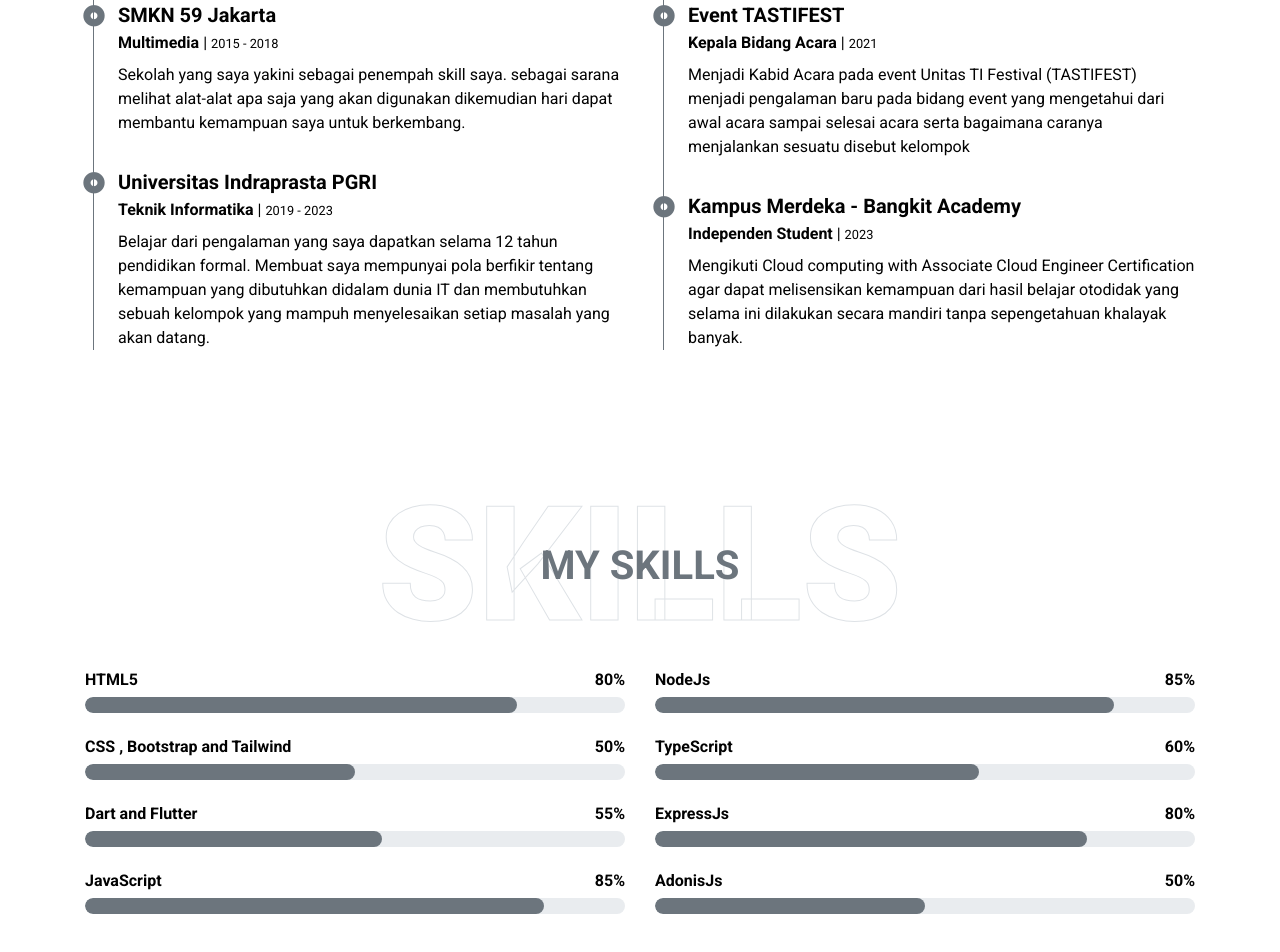
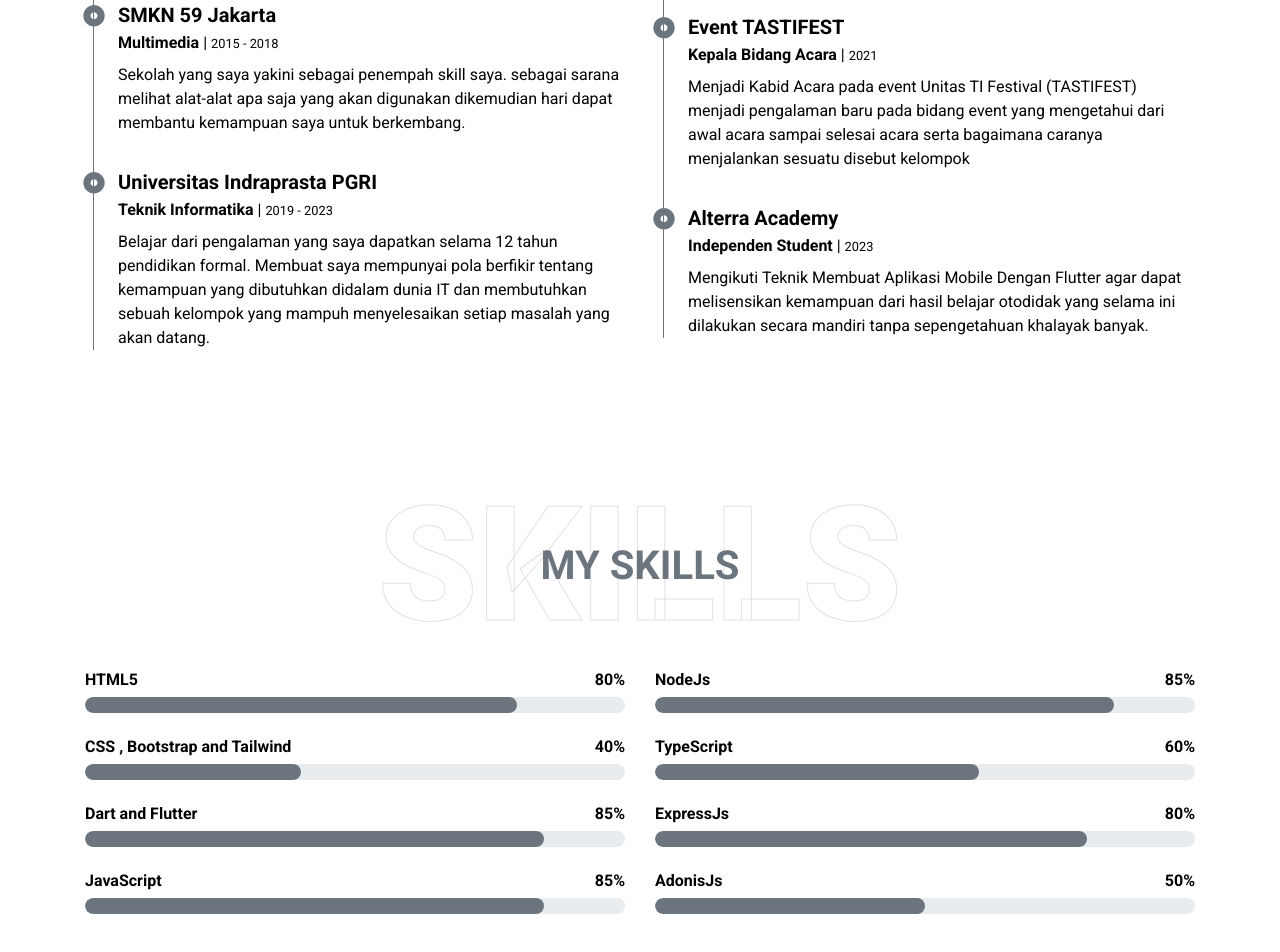
Before and after one commit to dnrahmath/aboutme, a plain HTML site: page index.html in a window 1280 px wide. Shown: the part 1841-2793 px from the top of the page. Drawn offline with nearby package versions, Linux system fonts and the light colour scheme.

Commit message:
Update index.html

```diff
--- a/index.html
+++ b/index.html
@@ -152,9 +152,9 @@
                         </div>
                         <div class="position-relative ex-me mb-4">
                             <i class="far fa-dot-circle text-secondary position-absolute" style="top: 2px;left: -35px;  font-size: 22px;"></i>
-                            <h5 class="font-weight-bold mb-1">Kampus Merdeka - Bangkit Academy</h5>
+                            <h5 class="font-weight-bold mb-1">Alterra Academy</h5>
                             <p class="mb-2"><strong>Independen Student</strong> | <small> 2023</small></p>
-                            <p>Mengikuti Cloud computing with Associate Cloud Engineer Certification agar dapat melisensikan kemampuan dari hasil belajar otodidak yang selama ini dilakukan secara mandiri tanpa sepengetahuan khalayak banyak.</p>
+                            <p>Mengikuti Teknik Membuat Aplikasi Mobile Dengan Flutter agar dapat melisensikan kemampuan dari hasil belajar otodidak yang selama ini dilakukan secara mandiri tanpa sepengetahuan khalayak banyak.</p>
                         </div>
                     </div>
                 </div>
@@ -186,19 +186,19 @@
                     <div class="skill mb-4">
                         <div class="d-flex justify-content-between">
                             <h6 class="font-weight-bold">CSS , Bootstrap and Tailwind</h6>
-                            <h6 class="font-weight-bold">50%</h6>
+                            <h6 class="font-weight-bold">40%</h6>
                         </div>
                         <div class="progress">
-                            <div class="progress-bar bg-secondary" role="progressbar" aria-valuenow="50" aria-valuemin="0" aria-valuemax="100"></div>
+                            <div class="progress-bar bg-secondary" role="progressbar" aria-valuenow="40" aria-valuemin="0" aria-valuemax="100"></div>
                         </div>
                     </div>
                     <div class="skill mb-4">
                         <div class="d-flex justify-content-between">
                             <h6 class="font-weight-bold">Dart and Flutter</h6>
-                            <h6 class="font-weight-bold">55%</h6>
+                            <h6 class="font-weight-bold">85%</h6>
                         </div>
                         <div class="progress">
-                            <div class="progress-bar bg-secondary" role="progressbar" aria-valuenow="55" aria-valuemin="0" aria-valuemax="100"></div>
+                            <div class="progress-bar bg-secondary" role="progressbar" aria-valuenow="85" aria-valuemin="0" aria-valuemax="100"></div>
                         </div>
                     </div>
                     <div class="skill mb-4">
```
